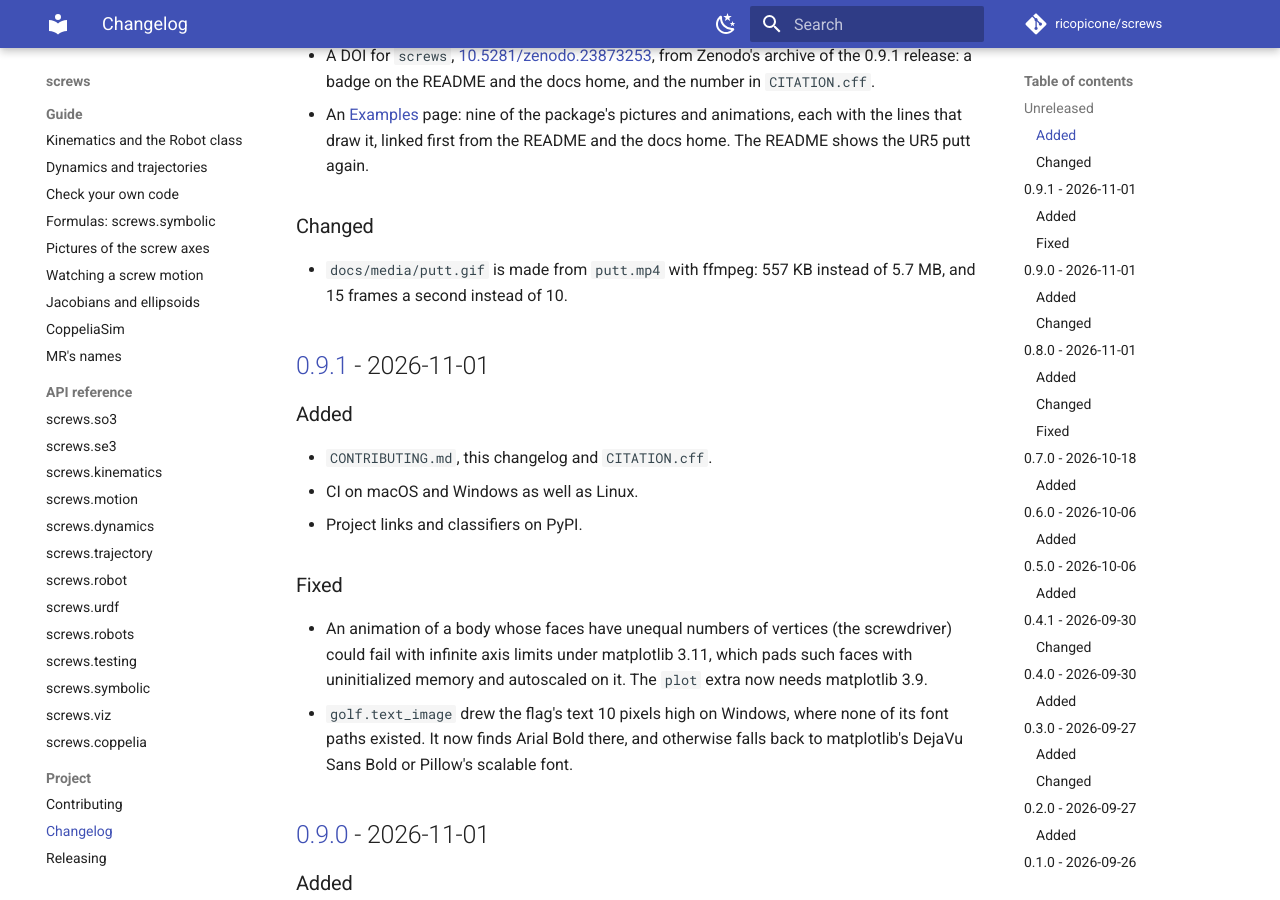
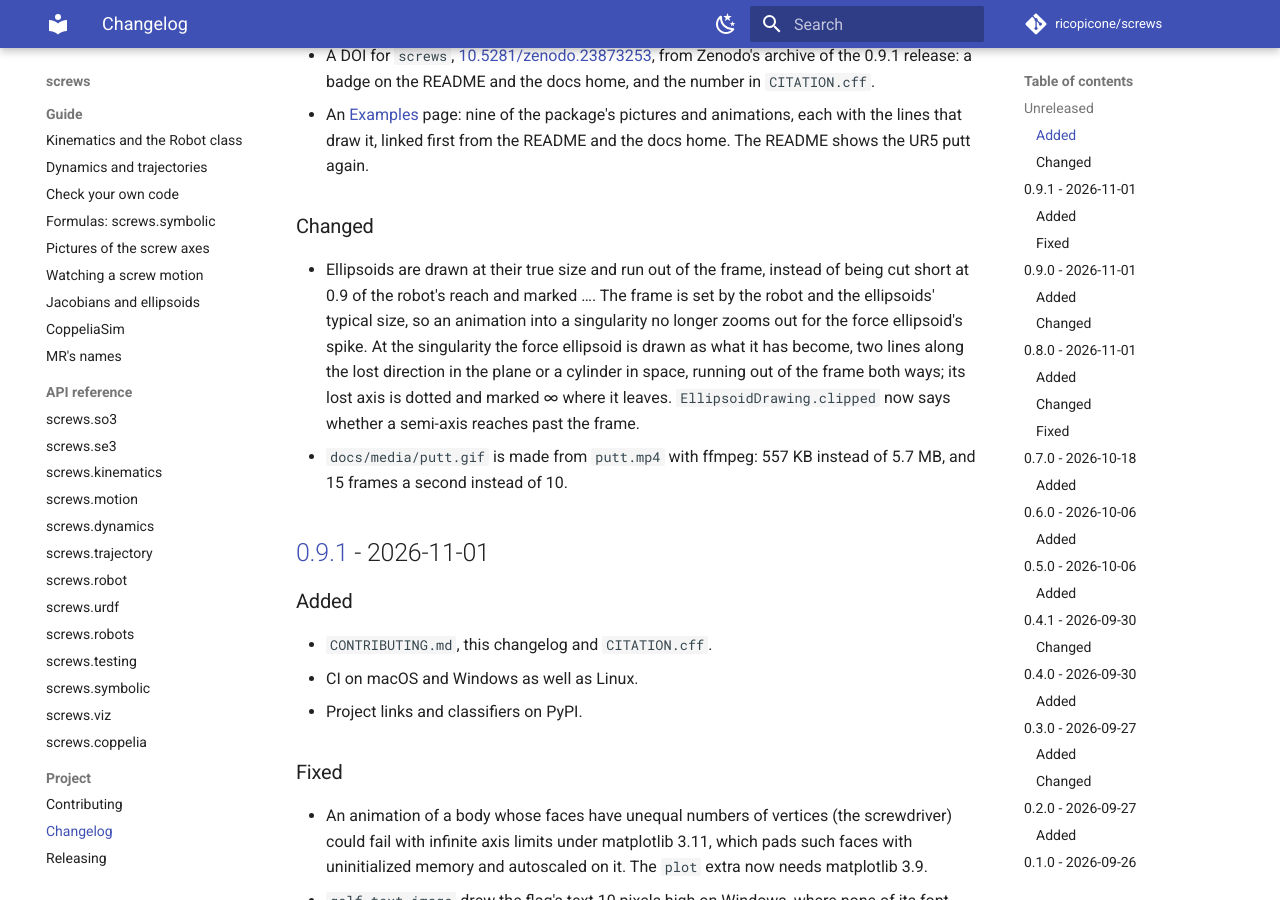
Before and after one commit to ricopicone/screws, an MkDocs documentation site: the page built from docs/changelog.md, in a window 1280 px wide and 900 px high, scrolled down 384 px. Built offline with MkDocs 1.6.1 and Material for MkDocs 9.7.7, drawn with Linux system fonts in a browser that asks for light colours; comment, search, counter and statistics services are not loaded.

Commit message:
docs: the Jacobians page's pictures redrawn, ellipsoids leaving the frame
examples/jacobians.py rerun. singular_2r.png and ellipse_2r.gif change
as intended; ellipses_2r.png and ellipsoid_ur5.png only in sampling (the
outline's points, the wireframe's lines). The guide says what the
singular picture now shows, and the changelog has it under Changed.

Co-Authored-By: Claude Opus 5.5 <noreply@anthropic.com>

```diff
--- a/CHANGELOG.md
+++ b/CHANGELOG.md
@@ -16,6 +16,13 @@ Every release of `screws`, newest first. Versions are git tags, and a tag publis
   The README shows the UR5 putt again.
 
 ### Changed
+- Ellipsoids are drawn at their true size and run out of the frame, instead of being cut
+  short at 0.9 of the robot's reach and marked …. The frame is set by the robot and the
+  ellipsoids' typical size, so an animation into a singularity no longer zooms out for the
+  force ellipsoid's spike. At the singularity the force ellipsoid is drawn as what it has
+  become, two lines along the lost direction in the plane or a cylinder in space, running
+  out of the frame both ways; its lost axis is dotted and marked ∞ where it leaves.
+  `EllipsoidDrawing.clipped` now says whether a semi-axis reaches past the frame.
 - `docs/media/putt.gif` is made from `putt.mp4` with ffmpeg: 557 KB instead of 5.7 MB, and
   15 frames a second instead of 10.
 
```
Also changed, not shown: docs/guide/pictures/jacobians.md (+7 -4 lines), docs/media/ellipse_2r.gif, docs/media/ellipses_2r.png, docs/media/ellipsoid_ur5.png, docs/media/singular_2r.png.
